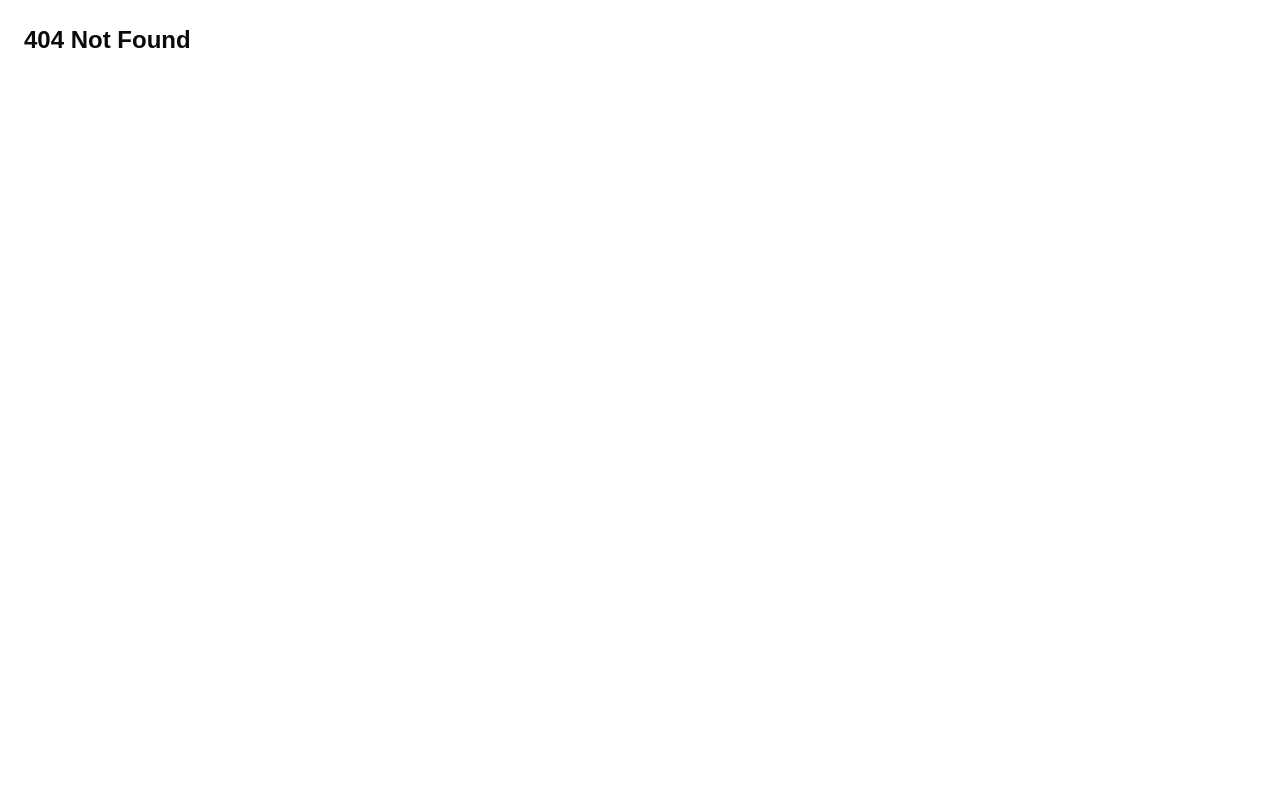
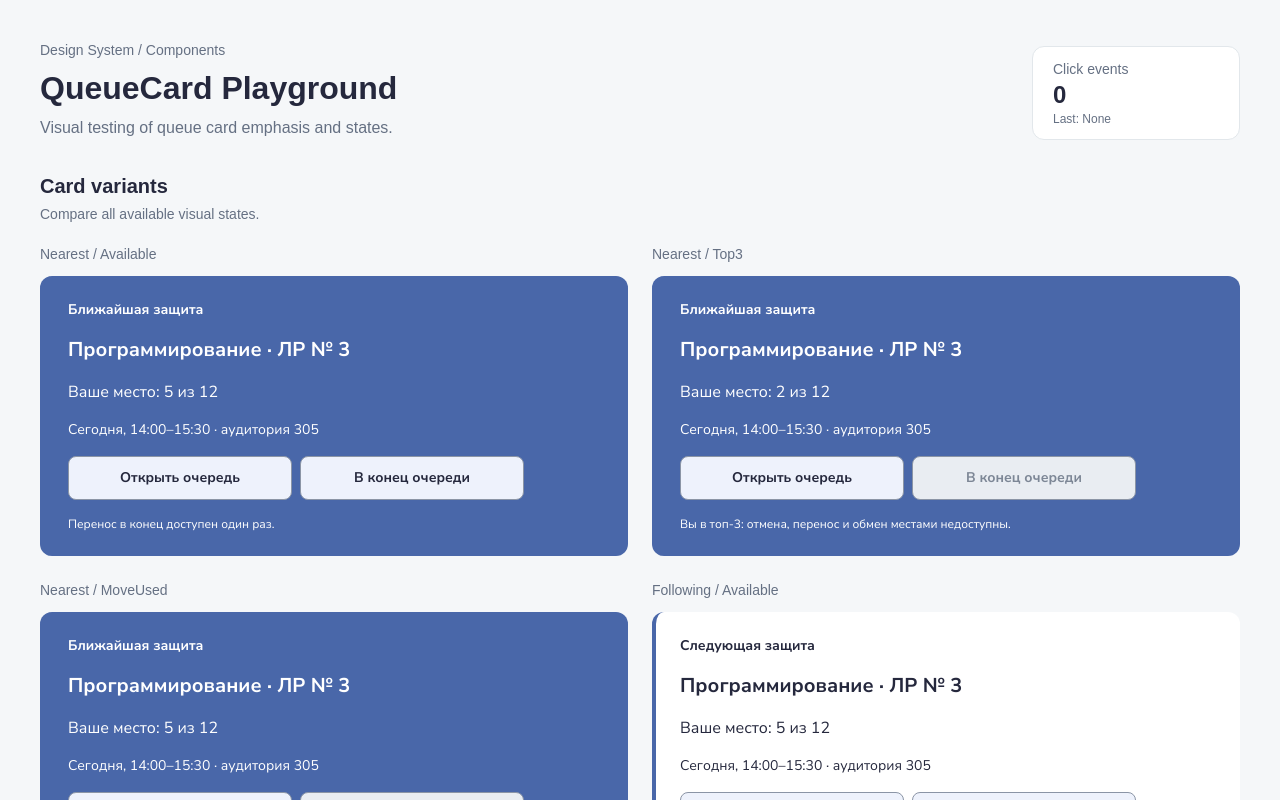
Before and after one commit to ITMO-QUEUE/itmo-queue-frontend, a React (Vite) app: page /test/queue-card in a window 1280 px wide. Before the commit this address had no page. Built offline with nearby package versions, Linux system fonts and the light colour scheme.

Commit message:
feat: add queue card component and a testing page

```diff
--- a/src/app/router/index.ts
+++ b/src/app/router/index.ts
@@ -12,6 +12,7 @@ import { TeacherProfilePage } from '../../pages/teacher/TeacherProfilePage'
 import { TeacherQueuesPage } from '../../pages/teacher/TeacherQueuesPage'
 import { TeacherSubjectsPage } from '../../pages/teacher/TeacherSubjectsPage'
 import { TestButtonPage } from '../../pages/test/TestButtonPage'
+import { TestQueueCardPage } from '../../pages/test/TestQueueCardPage'
 
 export const router = createBrowserRouter([
 	{
@@ -76,6 +77,10 @@ export const router = createBrowserRouter([
 			{
 				path: 'button',
 				Component: TestButtonPage
+			},
+			{
+				path: 'queue-card',
+				Component: TestQueueCardPage
 			}
 		]
 	},
--- /dev/null
+++ b/src/components/ui/UIQueueCard.tsx
@@ -0,0 +1,147 @@
+import { tw } from '../../libs/utils'
+import { UIButton, UIButtonTone } from './UIButton'
+
+type QueueCardLocation =
+	| {
+			place: string
+			onlineLink?: never
+	  }
+	| {
+			place?: never
+			onlineLink: string
+	  }
+
+type UIQueueCardBaseProps = {
+	isNearest?: boolean
+	isMoveUsed?: boolean
+
+	subject: string
+	name: string
+
+	queueNumber: number
+	totalQueueNumber?: number
+
+	dateStart: Date
+	dateEnd: Date
+
+	onOpenQueue: () => void
+	onMoveToEnd: () => void
+}
+
+export type UIQueueCardProps = UIQueueCardBaseProps & QueueCardLocation
+
+export type UIQueueCardScenarioProps = Omit<
+	UIQueueCardBaseProps,
+	'onOpenQueue' | 'onMoveToEnd'
+> &
+	QueueCardLocation
+
+const formatDateTime = (dateStart: Date, dateEnd: Date) => {
+	const now = new Date()
+
+	const isToday =
+		dateStart.getDate() === now.getDate() &&
+		dateStart.getMonth() === now.getMonth() &&
+		dateStart.getFullYear() === now.getFullYear()
+
+	const dateFormatter = new Intl.DateTimeFormat('ru-RU', {
+		day: 'numeric',
+		month: 'long'
+	})
+
+	const timeFormatter = new Intl.DateTimeFormat('ru-RU', {
+		hour: '2-digit',
+		minute: '2-digit'
+	})
+
+	const dateLabel = isToday ? 'Сегодня' : dateFormatter.format(dateStart)
+
+	const startTime = timeFormatter.format(dateStart)
+	const endTime = timeFormatter.format(dateEnd)
+
+	return `${dateLabel}, ${startTime}–${endTime}`
+}
+
+export const UIQueueCard = ({
+	isNearest = false,
+	isMoveUsed = false,
+	subject,
+	name,
+	queueNumber,
+	dateStart,
+	dateEnd,
+	onlineLink,
+	place,
+	totalQueueNumber,
+	onOpenQueue,
+	onMoveToEnd
+}: UIQueueCardProps) => {
+	const dateTime = formatDateTime(dateStart, dateEnd)
+	const isTop3 = queueNumber >= 1 && queueNumber <= 3
+	const isMoveDisabled = isTop3 || isMoveUsed
+	const isDark = isNearest
+	const description =
+		isTop3 ? 'Вы в топ-3: отмена, перенос и обмен местами недоступны.'
+		: isMoveUsed ? 'Перенос уже использован. Повторное действие недоступно.'
+		: 'Перенос в конец доступен один раз.'
+	const cardClassName = tw(
+		'flex flex-col gap-4',
+		'rounded-card p-6',
+		'border-l-4',
+		'font-nunito',
+		isDark ?
+			'border-action-primary bg-action-primary text-text-inverse'
+		:	'border-action-primary bg-bg-surface text-text-primary'
+	)
+
+	return (
+		<div className={cardClassName}>
+			<div className='text-label font-bold'>
+				{isNearest ? 'Ближайшая защита' : 'Следующая защита'}
+			</div>
+
+			<h3 className='text-subheading font-bold'>
+				{subject} · {name}
+			</h3>
+
+			<div className='text-body'>
+				Ваше место: {queueNumber}
+				{totalQueueNumber !== null &&
+					totalQueueNumber !== undefined &&
+					` из ${totalQueueNumber}`}
+			</div>
+
+			<div className='text-small'>
+				{dateTime} ·{' '}
+				{onlineLink ?
+					<a
+						href={onlineLink}
+						target='_blank'
+						rel='noopener noreferrer'
+						aria-label='Ссылка на онлайн-защиту'
+					>
+						Контур Толк
+					</a>
+				: place ?
+					`аудитория ${place}`
+				:	'Место проведения не указано'}
+			</div>
+
+			<div className='flex flex-wrap gap-2'>
+				<UIButton
+					tone={UIButtonTone.SECONDARY}
+					label='Открыть очередь'
+					onClick={onOpenQueue}
+				/>
+				<UIButton
+					tone={UIButtonTone.SECONDARY}
+					label='В конец очереди'
+					onClick={onMoveToEnd}
+					disabled={isMoveDisabled}
+				/>
+			</div>
+
+			<p className='text-caption'>{description}</p>
+		</div>
+	)
+}
--- /dev/null
+++ b/src/pages/test/TestQueueCardPage.tsx
@@ -0,0 +1,202 @@
+import { useState } from 'react'
+import {
+	UIQueueCard,
+	type UIQueueCardScenarioProps
+} from '../../components/ui/UIQueueCard'
+
+type QueueCardScenario = {
+	key: string
+	label: string
+	props: UIQueueCardScenarioProps
+}
+
+const createDate = (hours: number, minutes = 0) => {
+	const date = new Date()
+	date.setHours(hours, minutes, 0, 0)
+	return date
+}
+
+const DATE_START = createDate(14)
+const DATE_END = createDate(15, 30)
+
+// Общие свойства карточки без place и onlineLink
+const COMMON_PROPS = {
+	subject: 'Программирование',
+	name: 'ЛР № 3',
+	totalQueueNumber: 12,
+	dateStart: DATE_START,
+	dateEnd: DATE_END
+}
+
+// Свойства для очной защиты
+const OFFLINE_PROPS = {
+	...COMMON_PROPS,
+	place: '305'
+} satisfies UIQueueCardScenarioProps
+
+// Свойства для онлайн-защиты
+const ONLINE_PROPS = {
+	...COMMON_PROPS,
+	onlineLink: 'https://itmo.ktalk.ru/'
+} satisfies UIQueueCardScenarioProps
+
+const SCENARIOS: QueueCardScenario[] = [
+	{
+		key: 'nearest-available',
+		label: 'Nearest / Available',
+		props: {
+			...OFFLINE_PROPS,
+			isNearest: true,
+			isMoveUsed: false,
+			queueNumber: 5
+		}
+	},
+	{
+		key: 'nearest-top3',
+		label: 'Nearest / Top3',
+		props: {
+			...OFFLINE_PROPS,
+			isNearest: true,
+			isMoveUsed: false,
+			queueNumber: 2
+		}
+	},
+	{
+		key: 'nearest-move-used',
+		label: 'Nearest / MoveUsed',
+		props: {
+			...OFFLINE_PROPS,
+			isNearest: true,
+			isMoveUsed: true,
+			queueNumber: 5
+		}
+	},
+	{
+		key: 'following-available',
+		label: 'Following / Available',
+		props: {
+			...OFFLINE_PROPS,
+			isNearest: false,
+			isMoveUsed: false,
+			queueNumber: 5
+		}
+	},
+	{
+		key: 'following-top3',
+		label: 'Following / Top3',
+		props: {
+			...OFFLINE_PROPS,
+			isNearest: false,
+			isMoveUsed: false,
+			queueNumber: 2
+		}
+	},
+	{
+		key: 'following-move-used',
+		label: 'Following / MoveUsed',
+		props: {
+			...OFFLINE_PROPS,
+			isNearest: false,
+			isMoveUsed: true,
+			queueNumber: 5
+		}
+	}
+]
+
+export const TestQueueCardPage = () => {
+	const [clickCount, setClickCount] = useState(0)
+	const [lastAction, setLastAction] = useState<string | null>(null)
+
+	const handleAction = (action: string, scenario: string) => {
+		setClickCount(prev => prev + 1)
+		setLastAction(`${action}: ${scenario}`)
+	}
+
+	return (
+		<main className='h-full w-full overflow-auto bg-bg-page p-6 md:p-10'>
+			<div className='mx-auto flex max-w-7xl flex-col gap-8'>
+				{/* Header */}
+				<header className='flex flex-wrap items-end justify-between gap-4'>
+					<div className='space-y-2'>
+						<p className='text-small text-text-secondary'>
+							Design System / Components
+						</p>
+
+						<h1 className='text-heading text-text-primary'>
+							QueueCard Playground
+						</h1>
+
+						<p className='text-body text-text-secondary'>
+							Visual testing of queue card emphasis and states.
+						</p>
+					</div>
+
+					<div className='min-w-52 rounded-card border border-border-subtle bg-bg-surface px-5 py-3'>
+						<p className='text-small text-text-secondary'>Click events</p>
+
+						<p className='text-section text-text-primary'>{clickCount}</p>
+
+						<p className='text-caption text-text-secondary'>
+							Last: {lastAction ?? 'None'}
+						</p>
+					</div>
+				</header>
+
+				{/* QueueCard variants */}
+				<section className='flex flex-col gap-5'>
+					<div>
+						<h2 className='text-subheading text-text-primary'>Card variants</h2>
+
+						<p className='mt-1 text-small text-text-secondary'>
+							Compare all available visual states.
+						</p>
+					</div>
+
+					<div className='grid grid-cols-1 gap-6 xl:grid-cols-2'>
+						{SCENARIOS.map(({ key, label, props }) => (
+							<article
+								key={key}
+								className='flex min-w-0 flex-col gap-3'
+							>
+								<p className='text-small text-text-secondary'>{label}</p>
+
+								<UIQueueCard
+									{...props}
+									onOpenQueue={() => handleAction('Open queue', label)}
+									onMoveToEnd={() => handleAction('Move to end', label)}
+								/>
+							</article>
+						))}
+					</div>
+				</section>
+
+				{/* Online mode */}
+				<section className='rounded-card border border-border-subtle bg-bg-surface p-6'>
+					<h2 className='text-subheading text-text-primary'>
+						Online protection
+					</h2>
+
+					<p className='mt-1 text-small text-text-secondary'>
+						Check the appearance of an online meeting link.
+					</p>
+
+					<div className='mt-5 max-w-2xl'>
+						<UIQueueCard
+							{...ONLINE_PROPS}
+							isNearest
+							queueNumber={5}
+							onOpenQueue={() => handleAction('Open queue', 'Online')}
+							onMoveToEnd={() => handleAction('Move to end', 'Online')}
+						/>
+					</div>
+				</section>
+
+				{/* Footer */}
+				<footer className='text-caption text-text-secondary'>
+					UIQueueCard · 2 emphasis variants · 3 states · 6 combinations · Online
+					mode
+				</footer>
+			</div>
+		</main>
+	)
+}
```
